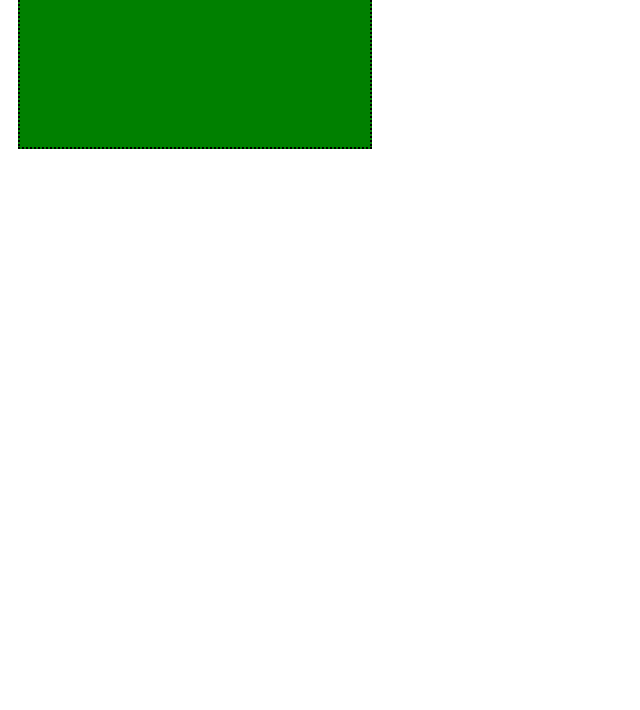
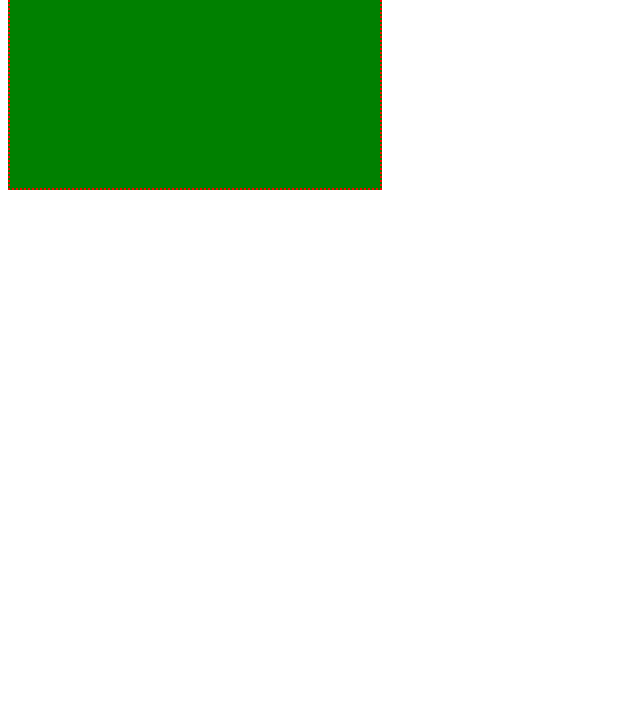
Before and after one commit to Ostik1220/fe-hw11, a plain HTML site: page index.html in a window 1280 px wide. Shown: the part 90-800 px from the top of the page, without its empty margins (0-640 px from the left). Drawn offline with Linux system fonts and the light colour scheme.

Commit message:
add color

```diff
--- a/reset.css
+++ b/reset.css
@@ -0,0 +1,4 @@
+h1,body {
+    margin: o;
+    padding: o;
+}
--- a/style.css
+++ b/style.css
@@ -1,8 +1,8 @@
 .spain{
     width: 350px;
     height: 220px;
-    margin: 15px 10px 20px 10px;
-    border: dotted 2px;
+    padding: 15px 10px 20px 10px;
+    border: dotted 2px red;
     background-color: green;
     margin-bottom: 30px;
 }
```
